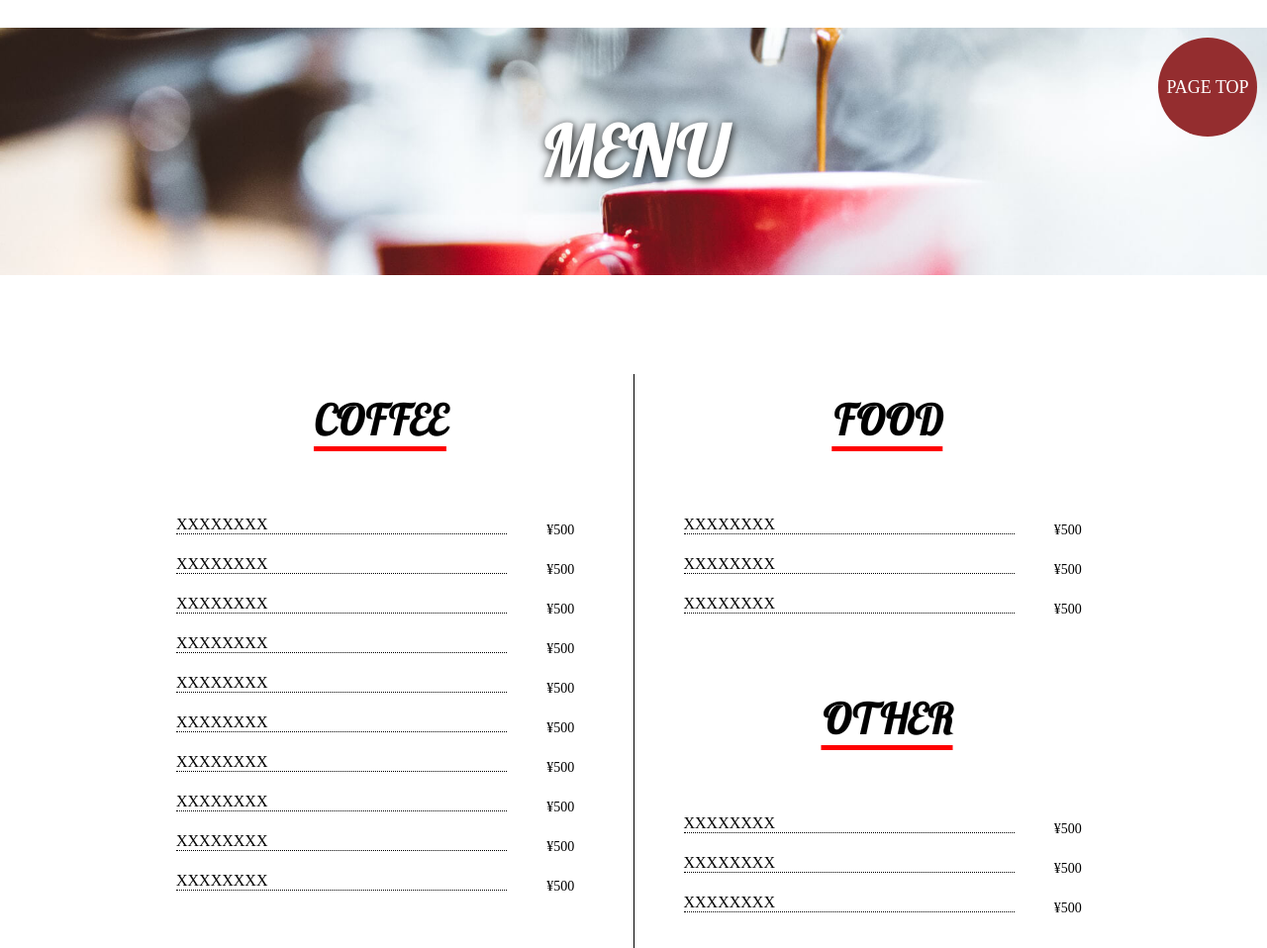
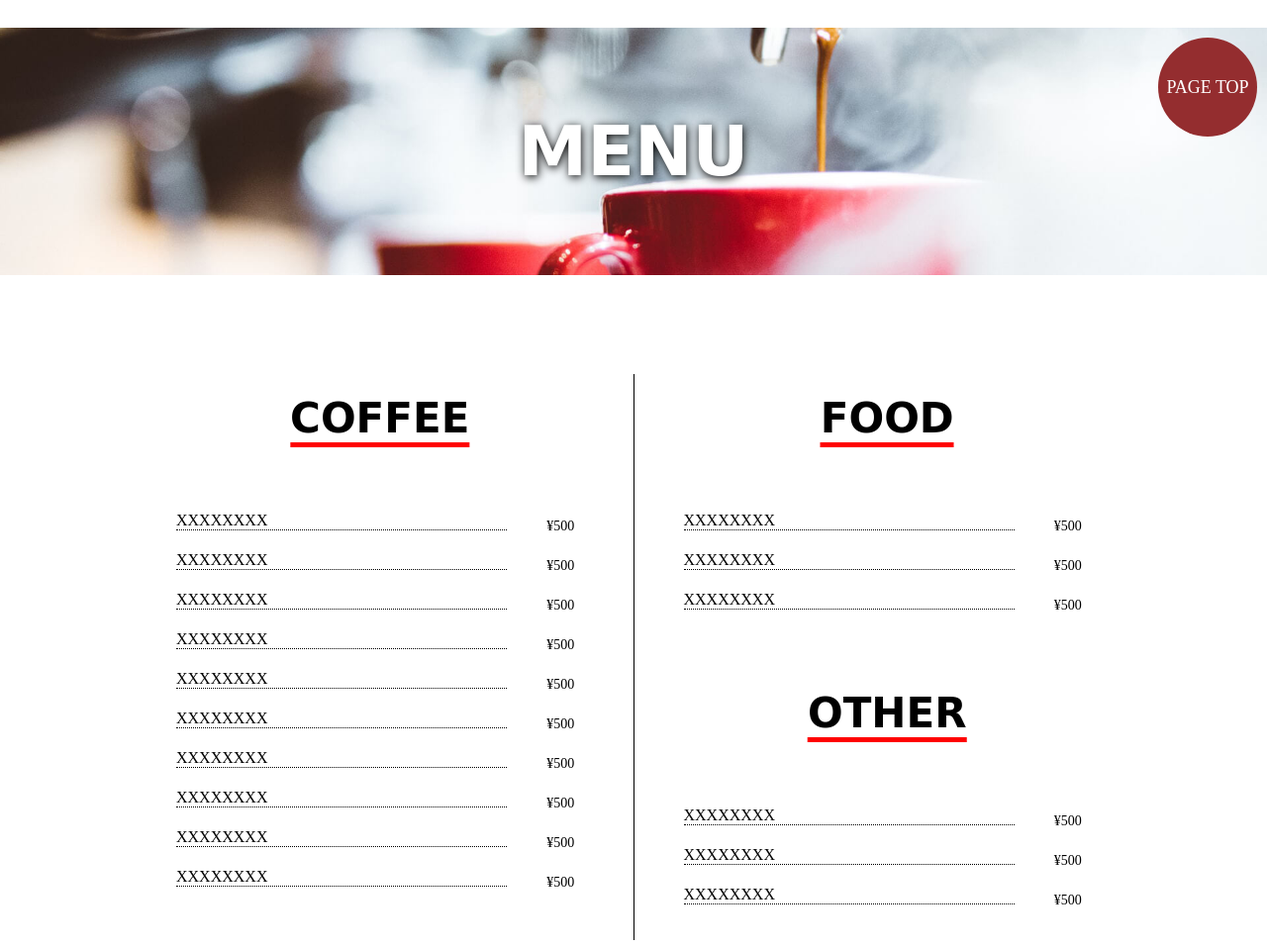
Before and after one commit to hamatai7109/coffee__store, a plain HTML site: page index.html in a window 1280 px wide. Shown: the part 802-1760 px from the top of the page at 99% size. Drawn offline with Linux system fonts and the light colour scheme.

Commit message:
Update index.html

```diff
--- a/index.html
+++ b/index.html
@@ -8,7 +8,7 @@
   <link rel="stylesheet" href="style.css">
   <link rel="preconnect" href="https://fonts.googleapis.com">
   <link rel="preconnect" href="https://fonts.gstatic.com" crossorigin>
-  <link href="https://fonts.googleapis.com/css2?family=Lobster+Two:ital@1&display=swap" rel="stylesheet">
+  <link href="https://fonts.googleapis.com/css2?family=Handlee&display=swap" rel="stylesheet">
   <script src="js/jquery.js" defer></script>
 </head>
 <body>
```
